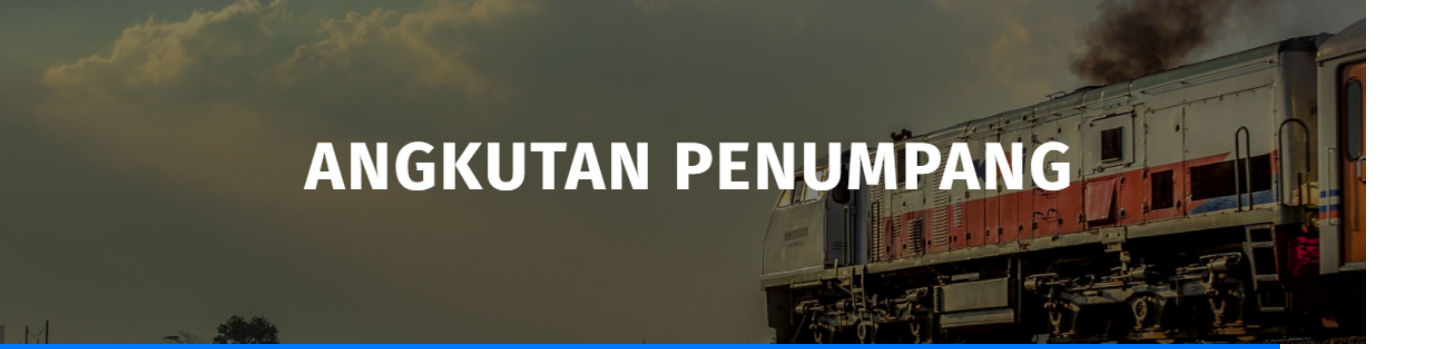
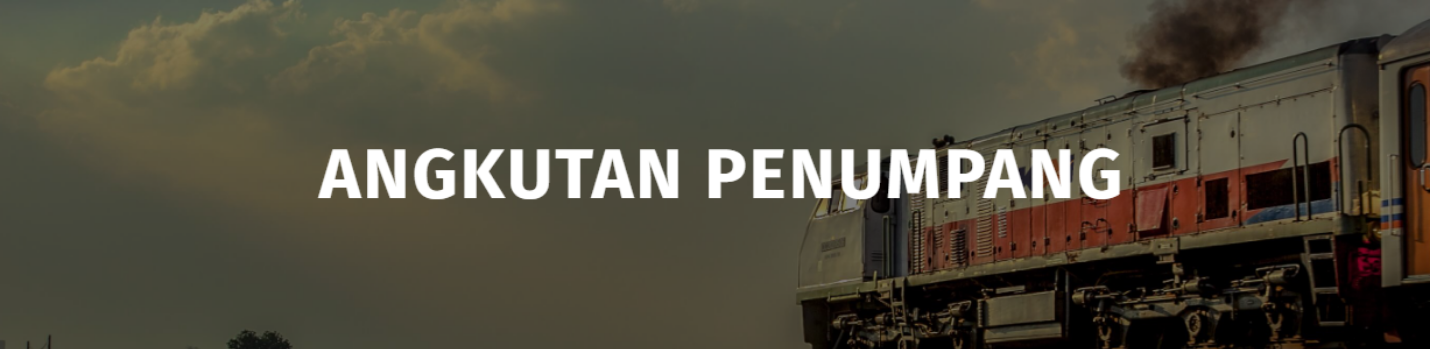
Before and after one commit to DazyDazy12/UASkelompoktransportasi, a plain HTML site: page penumpang.html in a window 1280 px wide. Shown: the top 349 px of the page, 1430 px wide, since content can reach past the window. Drawn offline with Linux system fonts and the light colour scheme.

Commit message:
Update penumpang.html

```diff
--- a/penumpang.html
+++ b/penumpang.html
@@ -10,7 +10,7 @@
     <title>Penumpang</title>
 </head>
 <body>
-    <img src="img/bgpenumpang.png" alt="" style="height: 344px;">
+    <img src="img/bgpenumpang.png" alt="" style="height: 360px;">
     <nav class="navbar navbar-expand-lg navbar-dark bg-primary">
   <a class="navbar-brand" href="#">Beranda</a>
   <button class="navbar-toggler" type="button" data-toggle="collapse" data-target="#navbarSupportedContent" aria-controls="navbarSupportedContent" aria-expanded="false" aria-label="Toggle navigation">
```
